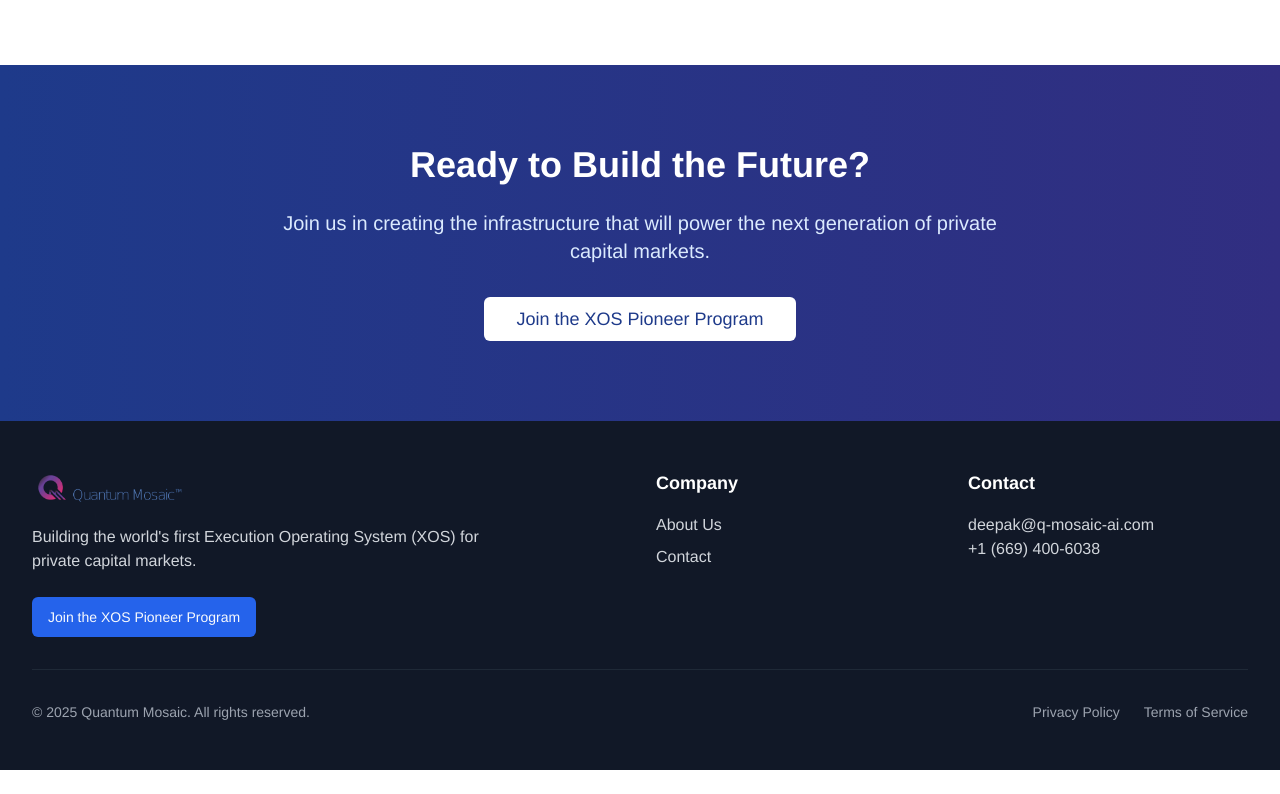
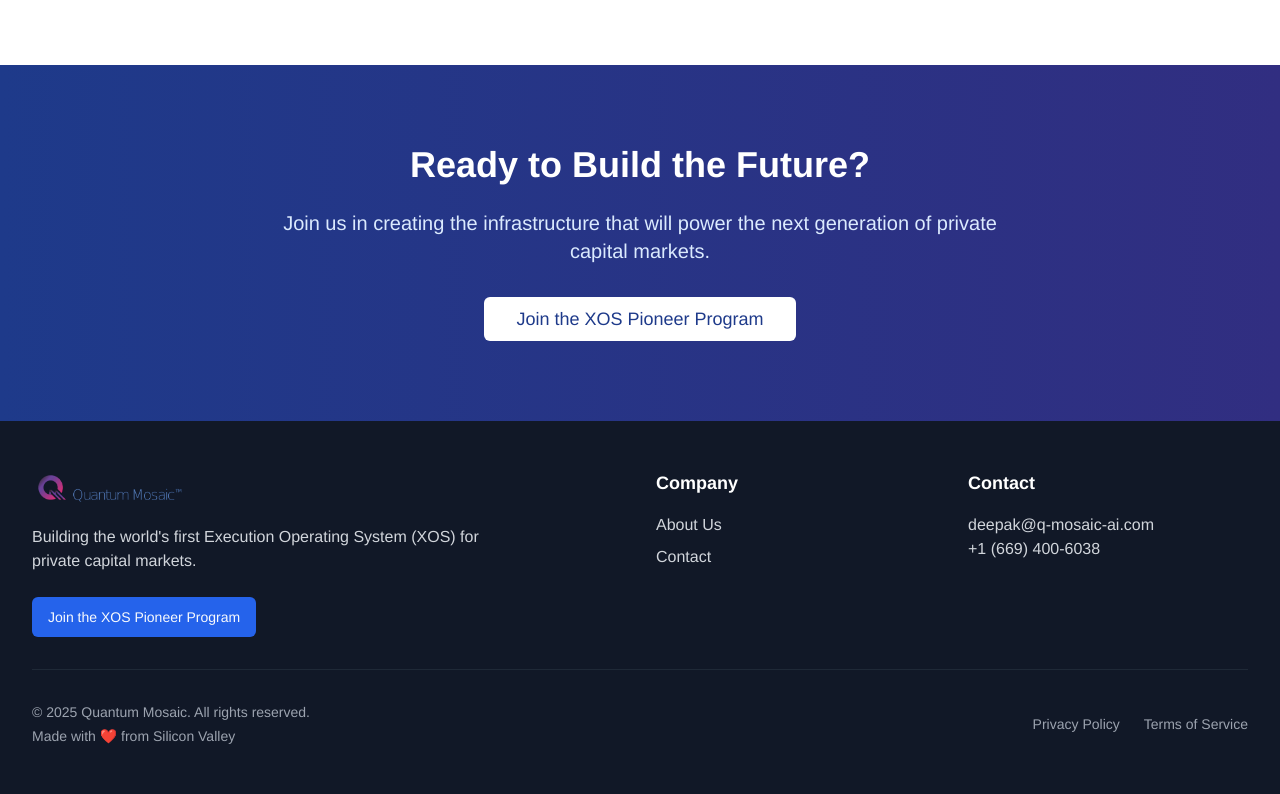
Before and after one commit to HariomDhage/quantum-mosaic-rails, a React (Vite) app: page /about in a window 1280 px wide. Shown: the part 2170-2964 px from the top of the page. Before the commit the page ends 2940 px from the top, so only its background shows below. Built offline with nearby package versions, Linux system fonts and the light colour scheme.

Commit message:
Add footer text
Add "Made with ❤ from Silicon Valley" to the website footer.

```diff
--- a/src/components/Footer.tsx
+++ b/src/components/Footer.tsx
@@ -50,9 +50,10 @@ const Footer = () => {
           </div>
 
           <div className="border-t border-gray-800 mt-8 pt-8 flex flex-col md:flex-row justify-between items-center">
-            <p className="text-gray-400 text-sm">
-              © 2025 Quantum Mosaic. All rights reserved.
-            </p>
+            <div className="text-gray-400 text-sm space-y-1">
+              <p>© 2025 Quantum Mosaic. All rights reserved.</p>
+              <p>Made with ❤️ from Silicon Valley</p>
+            </div>
             <div className="flex space-x-6 mt-4 md:mt-0">
               <Link to="/privacy" className="text-gray-400 hover:text-white text-sm">Privacy Policy</Link>
               <Link to="/terms" className="text-gray-400 hover:text-white text-sm">Terms of Service</Link>
```
